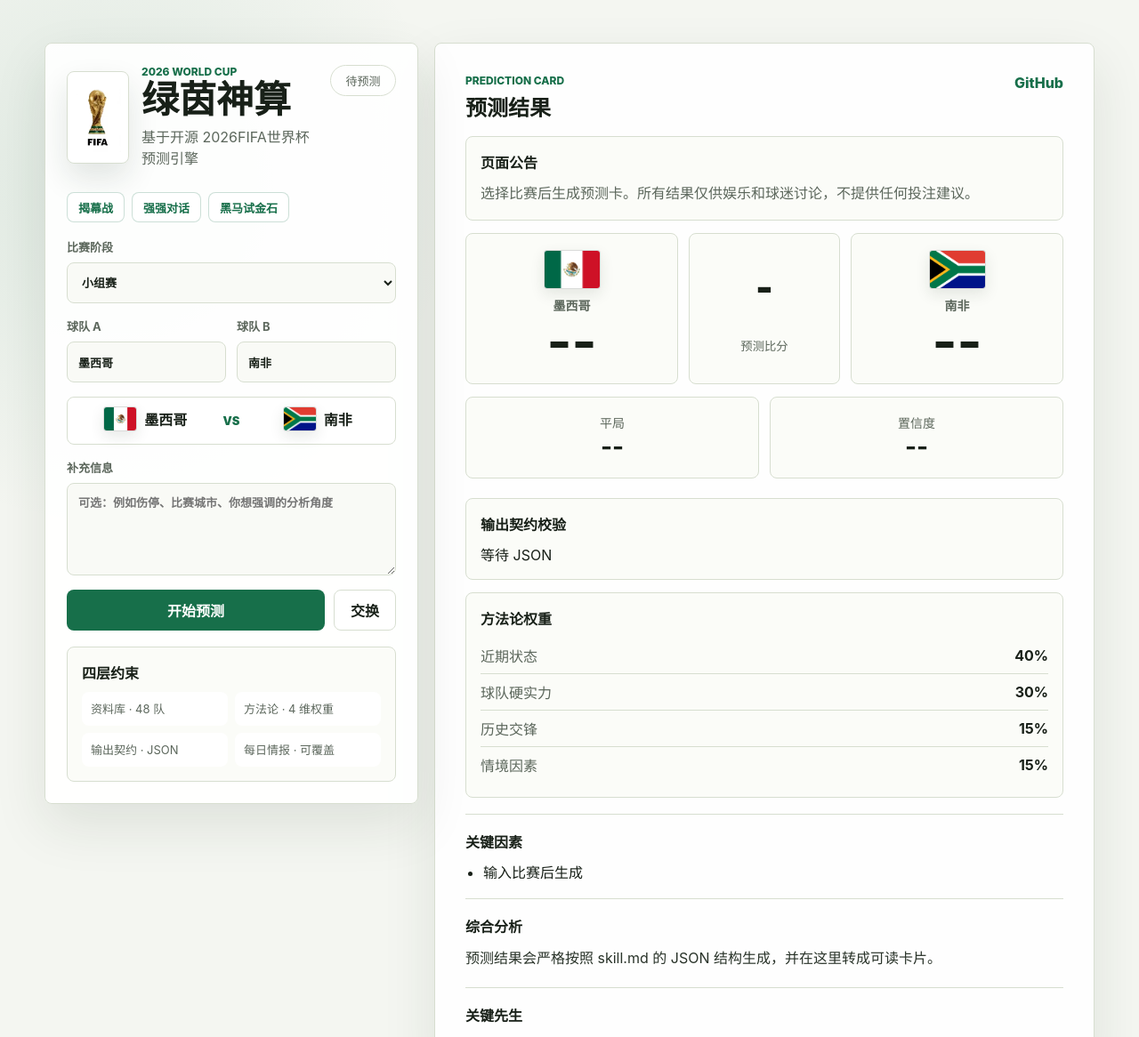
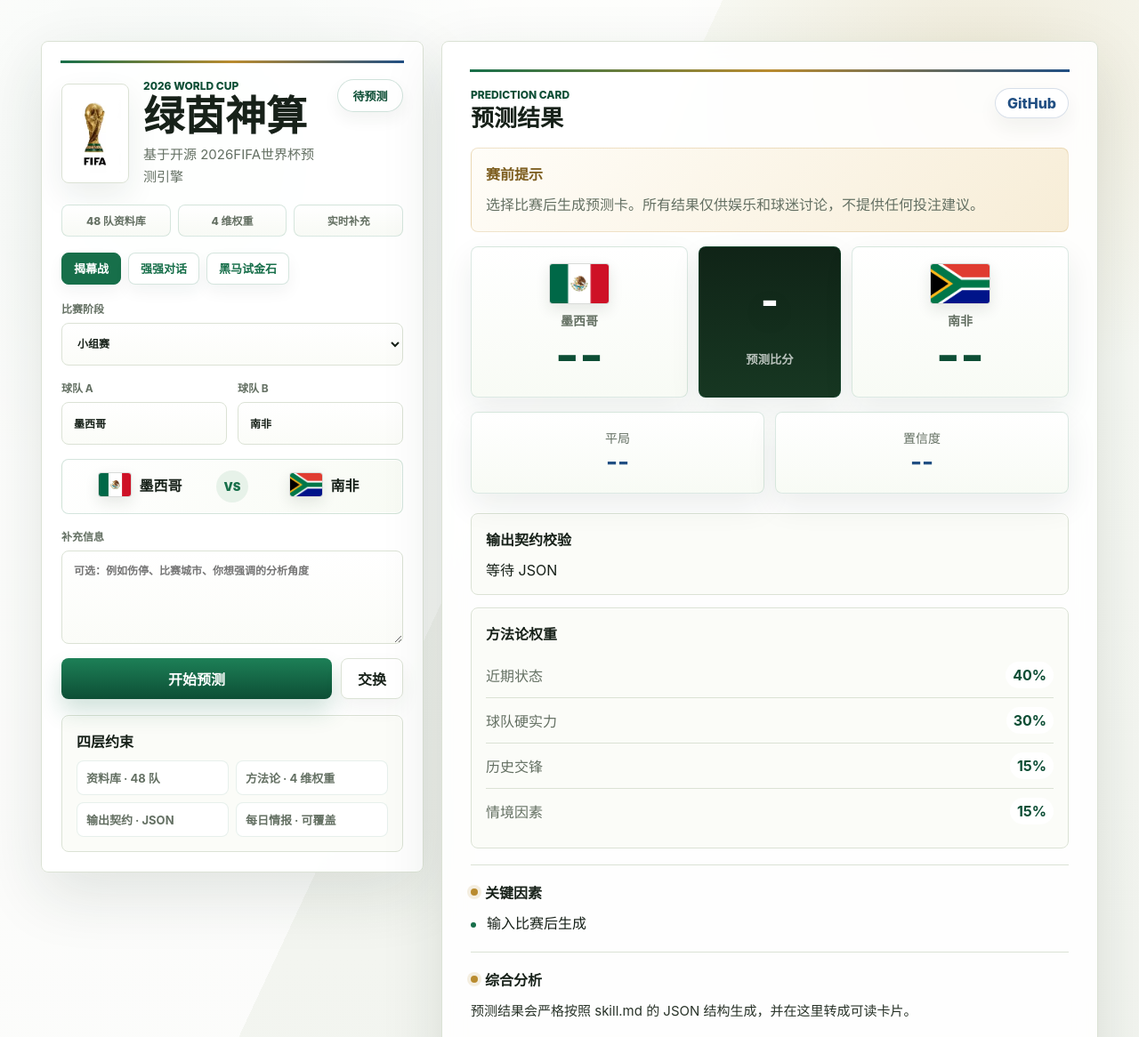
Before and after one commit to 0755pony/world-cup-skill-site, a website: page index.html in a window 1280 px wide. Shown: the top 1166 px of the page at 89% size. Drawn offline with Linux system fonts and the light colour scheme.

Commit message:
Polish prediction page design

```diff
--- a/app.js
+++ b/app.js
@@ -99,6 +99,7 @@ document.querySelectorAll(".chip").forEach((button) => {
     fields.teamA.value = button.dataset.teamA;
     fields.teamB.value = button.dataset.teamB;
     renderLabels();
+    updateQuickMatchState(button);
   });
 });
 
@@ -155,6 +156,18 @@ function renderLabels() {
   setTeamLabel(output.teamALabel, fields.teamA.value || "球队 A");
   setTeamLabel(output.teamBLabel, fields.teamB.value || "球队 B");
   renderSelectedMatch();
+  updateQuickMatchState();
+}
+
+function updateQuickMatchState(activeButton = null) {
+  document.querySelectorAll(".chip").forEach((button) => {
+    const isActive =
+      button === activeButton ||
+      (button.dataset.stage === fields.stage.value &&
+        button.dataset.teamA === fields.teamA.value &&
+        button.dataset.teamB === fields.teamB.value);
+    button.classList.toggle("is-active", isActive);
+  });
 }
 
 function renderResult(data) {
--- a/index.html
+++ b/index.html
@@ -5,7 +5,7 @@
     <meta name="viewport" content="width=device-width, initial-scale=1" />
     <title>绿茵神算</title>
     <link rel="icon" href="/assets/brand/fifa-logo.png" />
-    <link rel="stylesheet" href="/styles.css" />
+    <link rel="stylesheet" href="/styles.css?v=20260614-design" />
   </head>
   <body>
     <main class="app-shell">
@@ -22,6 +22,12 @@
             </div>
             <div class="status" id="status">待预测</div>
           </header>
+
+          <div class="signal-strip" aria-label="预测参数">
+            <span>48 队资料库</span>
+            <span>4 维权重</span>
+            <span>实时补充</span>
+          </div>
 
           <div class="quick-matches" aria-label="快捷比赛">
             <button type="button" class="chip" data-stage="小组赛" data-team-a="墨西哥" data-team-b="南非">揭幕战</button>
@@ -91,7 +97,7 @@
           </div>
 
           <section class="brief-panel">
-            <h2>页面公告</h2>
+            <h2>赛前提示</h2>
             <p id="brief-text">选择比赛后生成预测卡。所有结果仅供娱乐和球迷讨论，不提供任何投注建议。</p>
           </section>
 
@@ -215,6 +221,6 @@
       <option value="加纳"></option>
       <option value="巴拿马"></option>
     </datalist>
-    <script src="/app.js?v=20260614-cleanup" type="module"></script>
+    <script src="/app.js?v=20260614-design" type="module"></script>
   </body>
 </html>
--- a/styles.css
+++ b/styles.css
@@ -1,15 +1,22 @@
 :root {
   color-scheme: light;
-  --bg: #f4f6f1;
-  --ink: #182018;
-  --muted: #5c675c;
-  --line: #d7ded0;
+  --bg: #f3f5f0;
+  --ink: #172119;
+  --muted: #647063;
+  --soft: #879180;
+  --line: #dbe2d5;
   --panel: #ffffff;
-  --field: #f9faf6;
+  --field: #fbfcf8;
   --accent: #176f4a;
-  --accent-strong: #0e5538;
+  --accent-strong: #0d4e35;
+  --accent-soft: #e7f2e9;
+  --gold: #b98b2f;
+  --gold-soft: #f7edd7;
+  --blue: #214f83;
   --warn: #9a3b1f;
-  font-family: Inter, ui-sans-serif, system-ui, -apple-system, BlinkMacSystemFont, "Segoe UI", sans-serif;
+  --shadow: 0 24px 70px rgba(28, 48, 32, 0.12);
+  --shadow-soft: 0 14px 34px rgba(28, 48, 32, 0.08);
+  font-family: "PingFang SC", "Microsoft YaHei", Inter, ui-sans-serif, system-ui, -apple-system, BlinkMacSystemFont, "Segoe UI", sans-serif;
 }
 
 * {
@@ -19,8 +26,13 @@
 body {
   margin: 0;
   min-height: 100vh;
-  background: radial-gradient(circle at 10% 10%, rgba(23, 111, 74, 0.10), transparent 24rem), var(--bg);
+  background:
+    linear-gradient(115deg, rgba(255, 255, 255, 0.72) 0 35%, transparent 35%),
+    radial-gradient(circle at 16% 8%, rgba(23, 111, 74, 0.13), transparent 24rem),
+    radial-gradient(circle at 86% 4%, rgba(185, 139, 47, 0.14), transparent 22rem),
+    linear-gradient(180deg, #f8faf5 0%, var(--bg) 48%, #edf2ec 100%);
   color: var(--ink);
+  text-rendering: optimizeLegibility;
 }
 
 button,
@@ -32,34 +44,47 @@ textarea {
 
 .app-shell {
   min-height: 100vh;
-  padding: clamp(18px, 4vw, 48px);
+  padding: clamp(18px, 4vw, 46px);
 }
 
 .workspace {
-  width: min(1180px, 100%);
+  width: min(1240px, 100%);
   margin: 0 auto;
   display: grid;
-  grid-template-columns: minmax(320px, 420px) minmax(0, 1fr);
-  gap: 18px;
+  grid-template-columns: minmax(330px, 430px) minmax(0, 1fr);
+  gap: 20px;
   align-items: start;
 }
 
 .match-panel,
 .result-panel {
-  background: rgba(255, 255, 255, 0.92);
+  background: rgba(255, 255, 255, 0.88);
   border: 1px solid var(--line);
   border-radius: 8px;
-  box-shadow: 0 24px 60px rgba(28, 48, 32, 0.10);
+  box-shadow: var(--shadow);
+  backdrop-filter: blur(12px);
 }
 
 .match-panel {
   position: sticky;
   top: 24px;
-  padding: 24px;
+  padding: 22px;
+  overflow: hidden;
+}
+
+.match-panel::before,
+.result-panel::before,
+.groups-panel::before {
+  content: "";
+  display: block;
+  height: 3px;
+  margin: -1px -1px 18px;
+  background: linear-gradient(90deg, var(--accent), var(--gold), var(--blue));
 }
 
 .result-panel {
-  padding: clamp(20px, 4vw, 34px);
+  padding: clamp(20px, 4vw, 32px);
+  overflow: hidden;
 }
 
 .topbar {
@@ -67,30 +92,30 @@ textarea {
   align-items: start;
   justify-content: space-between;
   gap: 16px;
-  margin-bottom: 26px;
+  margin-bottom: 18px;
 }
 
 .brand-lockup {
   display: grid;
-  grid-template-columns: 70px minmax(0, 1fr);
-  gap: 14px;
+  grid-template-columns: 76px minmax(0, 1fr);
+  gap: 16px;
   align-items: center;
 }
 
 .brand-logo {
-  width: 70px;
-  height: 104px;
+  width: 76px;
+  height: 112px;
   object-fit: contain;
   border-radius: 8px;
   background: #ffffff;
   border: 1px solid var(--line);
   padding: 8px;
-  box-shadow: 0 16px 34px rgba(28, 48, 32, 0.12);
+  box-shadow: var(--shadow-soft);
 }
 
 .eyebrow {
   margin: 0 0 4px;
-  color: var(--accent);
+  color: var(--accent-strong);
   font-size: 12px;
   font-weight: 800;
   letter-spacing: 0;
@@ -105,17 +130,18 @@ p {
 
 h1 {
   margin-bottom: 0;
-  font-size: clamp(32px, 4vw, 42px);
-  line-height: 0.96;
+  font-size: clamp(34px, 4vw, 46px);
+  line-height: 0.98;
   letter-spacing: 0;
   white-space: nowrap;
 }
 
 .subtitle {
   max-width: 290px;
-  margin: 10px 0 0;
+  margin: 9px 0 0;
   color: var(--muted);
-  line-height: 1.5;
+  line-height: 1.65;
+  font-size: 15px;
 }
 
 h2 {
@@ -126,23 +152,47 @@ h2 {
 .status {
   flex: 0 0 auto;
   min-width: 74px;
-  border: 1px solid var(--line);
+  border: 1px solid rgba(23, 111, 74, 0.20);
   border-radius: 999px;
-  padding: 7px 10px;
-  color: var(--muted);
+  background: #ffffff;
+  padding: 8px 11px;
+  color: var(--accent-strong);
   font-size: 13px;
+  font-weight: 800;
   text-align: center;
   white-space: nowrap;
+  box-shadow: 0 8px 18px rgba(28, 48, 32, 0.06);
 }
 
 .status.busy {
   color: var(--accent);
   border-color: rgba(23, 111, 74, 0.38);
+  background: var(--accent-soft);
 }
 
 .status.error {
   color: var(--warn);
   border-color: rgba(154, 59, 31, 0.42);
+  background: #fff5ef;
+}
+
+.signal-strip {
+  display: grid;
+  grid-template-columns: repeat(3, minmax(0, 1fr));
+  gap: 8px;
+  margin-bottom: 18px;
+}
+
+.signal-strip span {
+  min-height: 36px;
+  border: 1px solid rgba(23, 111, 74, 0.16);
+  border-radius: 8px;
+  background: linear-gradient(180deg, #ffffff, #f8faf5);
+  color: var(--muted);
+  display: grid;
+  place-items: center;
+  font-size: 12px;
+  font-weight: 800;
 }
 
 .controls {
@@ -158,24 +208,34 @@ h2 {
 }
 
 .chip {
-  min-height: 34px;
-  border: 1px solid rgba(23, 111, 74, 0.22);
+  min-height: 36px;
+  border: 1px solid rgba(23, 111, 74, 0.18);
   background: #ffffff;
   color: var(--accent);
-  padding: 0 12px;
+  padding: 0 13px;
   font-size: 13px;
+  box-shadow: 0 8px 18px rgba(28, 48, 32, 0.05);
+  transition: transform 150ms ease, border-color 150ms ease, background 150ms ease, box-shadow 150ms ease;
 }
 
 .chip:hover {
-  background: #eef7ef;
+  background: var(--accent-soft);
   color: var(--accent-strong);
+  transform: translateY(-1px);
+  box-shadow: 0 12px 24px rgba(28, 48, 32, 0.08);
+}
+
+.chip.is-active {
+  background: var(--accent);
+  border-color: var(--accent);
+  color: #ffffff;
 }
 
 label {
   display: grid;
   gap: 8px;
   color: var(--muted);
-  font-size: 13px;
+  font-size: 12px;
   font-weight: 700;
 }
 
@@ -183,25 +243,31 @@ input,
 select,
 textarea {
   width: 100%;
-  min-height: 46px;
+  min-height: 48px;
   border: 1px solid var(--line);
   border-radius: 8px;
-  background: var(--field);
+  background: linear-gradient(180deg, #ffffff, var(--field));
   color: var(--ink);
-  padding: 11px 12px;
+  padding: 12px 13px;
   outline: none;
+  font-weight: 700;
+  box-shadow: inset 0 1px 0 rgba(255, 255, 255, 0.85);
+  transition: border-color 150ms ease, box-shadow 150ms ease, background 150ms ease;
 }
 
 textarea {
   min-height: 104px;
   resize: vertical;
+  font-weight: 600;
+  line-height: 1.65;
 }
 
 input:focus,
 select:focus,
 textarea:focus {
   border-color: var(--accent);
-  box-shadow: 0 0 0 3px rgba(23, 111, 74, 0.12);
+  background: #ffffff;
+  box-shadow: 0 0 0 3px rgba(23, 111, 74, 0.12), 0 10px 24px rgba(28, 48, 32, 0.06);
 }
 
 .team-grid {
@@ -215,16 +281,23 @@ textarea:focus {
   grid-template-columns: minmax(0, 1fr) auto minmax(0, 1fr);
   align-items: center;
   gap: 10px;
-  border: 1px solid var(--line);
+  border: 1px solid rgba(23, 111, 74, 0.18);
   border-radius: 8px;
-  background: #ffffff;
-  padding: 10px;
+  background: linear-gradient(135deg, #ffffff, #f8fbf4);
+  padding: 12px;
+  box-shadow: inset 0 0 0 1px rgba(255, 255, 255, 0.72);
 }
 
 .match-preview > span {
   color: var(--accent);
   font-weight: 900;
   font-size: 13px;
+  min-width: 36px;
+  height: 36px;
+  border-radius: 999px;
+  background: var(--accent-soft);
+  display: grid;
+  place-items: center;
 }
 
 .actions {
@@ -237,30 +310,37 @@ button {
   min-height: 46px;
   border: 0;
   border-radius: 8px;
-  background: var(--accent);
+  background: linear-gradient(180deg, #1d8057, var(--accent-strong));
   color: #ffffff;
   padding: 0 18px;
   font-weight: 800;
   cursor: pointer;
+  box-shadow: 0 14px 26px rgba(23, 111, 74, 0.20);
+  transition: transform 150ms ease, box-shadow 150ms ease, background 150ms ease, opacity 150ms ease;
 }
 
 button:hover {
-  background: var(--accent-strong);
+  background: linear-gradient(180deg, #218c60, #0b4a32);
+  transform: translateY(-1px);
+  box-shadow: 0 18px 32px rgba(23, 111, 74, 0.24);
 }
 
 button:disabled {
   cursor: wait;
   opacity: 0.68;
+  transform: none;
 }
 
 button.secondary {
   border: 1px solid var(--line);
   background: #ffffff;
   color: var(--ink);
+  box-shadow: 0 10px 22px rgba(28, 48, 32, 0.06);
 }
 
 button.secondary:hover {
   background: #eef3ea;
+  box-shadow: 0 12px 24px rgba(28, 48, 32, 0.08);
 }
 
 .method-card,
@@ -269,12 +349,13 @@ button.secondary:hover {
 .groups-panel {
   border: 1px solid var(--line);
   border-radius: 8px;
-  background: #fbfcf8;
+  background: rgba(251, 252, 248, 0.88);
 }
 
 .method-card {
   margin-top: 18px;
   padding: 16px;
+  box-shadow: inset 0 1px 0 rgba(255, 255, 255, 0.74);
 }
 
 .method-grid {
@@ -287,9 +368,11 @@ button.secondary:hover {
   min-height: 38px;
   border-radius: 8px;
   background: #ffffff;
+  border: 1px solid rgba(23, 111, 74, 0.10);
   padding: 9px 10px;
   color: var(--muted);
   font-size: 13px;
+  font-weight: 700;
 }
 
 .result-header {
@@ -297,26 +380,39 @@ button.secondary:hover {
   align-items: start;
   justify-content: space-between;
   gap: 16px;
-  margin-bottom: 16px;
+  margin-bottom: 18px;
 }
 
 .result-header h2 {
   margin: 0;
-  font-size: 24px;
+  font-size: 26px;
+  line-height: 1.15;
 }
 
 .result-header a {
-  color: var(--accent);
+  min-height: 34px;
+  border: 1px solid rgba(33, 79, 131, 0.18);
+  border-radius: 999px;
+  background: #ffffff;
+  color: var(--blue);
+  display: inline-flex;
+  align-items: center;
+  padding: 0 13px;
   font-weight: 800;
   text-decoration: none;
+  box-shadow: 0 10px 22px rgba(28, 48, 32, 0.06);
 }
 
 .brief-panel {
-  border: 1px solid var(--line);
+  border: 1px solid rgba(185, 139, 47, 0.22);
   border-radius: 8px;
-  background: #fbfcf8;
+  background: linear-gradient(135deg, #fffdf8, var(--gold-soft));
   padding: 16px;
-  margin-bottom: 14px;
+  margin-bottom: 16px;
+}
+
+.brief-panel h2 {
+  color: #7d5e1f;
 }
 
 .brief-panel p {
@@ -327,22 +423,23 @@ button.secondary:hover {
 
 .scoreline {
   display: grid;
-  grid-template-columns: minmax(0, 1fr) 170px minmax(0, 1fr);
+  grid-template-columns: minmax(0, 1fr) 160px minmax(0, 1fr);
   gap: 12px;
   align-items: stretch;
-  margin-bottom: 14px;
+  margin-bottom: 16px;
 }
 
 .scoreline > div,
 .metrics > div {
-  min-height: 120px;
-  border: 1px solid var(--line);
+  min-height: 122px;
+  border: 1px solid rgba(23, 111, 74, 0.15);
   border-radius: 8px;
-  background: #fbfcf8;
+  background: linear-gradient(180deg, #ffffff, #f8fbf5);
   padding: 18px;
   display: grid;
   place-items: center;
   text-align: center;
+  box-shadow: var(--shadow-soft);
 }
 
 .scoreline span,
@@ -378,8 +475,8 @@ button.secondary:hover {
 }
 
 .team-badge.stacked .flag {
-  width: 64px;
-  height: 44px;
+  width: 68px;
+  height: 46px;
 }
 
 .team-badge.compact {
@@ -397,22 +494,27 @@ button.secondary:hover {
 
 .scoreline strong {
   display: block;
-  font-size: clamp(34px, 7vw, 60px);
+  color: var(--accent-strong);
+  font-size: clamp(34px, 7vw, 58px);
   line-height: 1;
 }
 
 .score {
   color: var(--accent);
+  background: linear-gradient(180deg, #102417, #173722) !important;
+  border-color: rgba(23, 111, 74, 0.28) !important;
 }
 
 .score #predicted-score {
-  color: var(--ink);
+  color: #ffffff;
   font-size: clamp(30px, 5vw, 42px);
   font-weight: 900;
+  text-shadow: 0 10px 24px rgba(0, 0, 0, 0.22);
 }
 
 .score small {
-  color: var(--muted);
+  color: rgba(255, 255, 255, 0.70);
+  font-weight: 800;
 }
 
 .metrics {
@@ -427,6 +529,7 @@ button.secondary:hover {
 }
 
 .metrics strong {
+  color: var(--blue);
   font-size: 28px;
 }
 
@@ -434,6 +537,7 @@ button.secondary:hover {
 .weights-panel {
   padding: 16px;
   margin-top: 14px;
+  box-shadow: inset 0 1px 0 rgba(255, 255, 255, 0.74);
 }
 
 .contract-checks {
@@ -444,18 +548,21 @@ button.secondary:hover {
 
 .check {
   border-radius: 999px;
-  padding: 7px 10px;
+  padding: 8px 11px;
   font-size: 13px;
   font-weight: 800;
+  border: 1px solid transparent;
 }
 
 .check.ok {
   background: rgba(23, 111, 74, 0.12);
+  border-color: rgba(23, 111, 74, 0.16);
   color: var(--accent-strong);
 }
 
 .check.warn {
   background: rgba(154, 59, 31, 0.12);
+  border-color: rgba(154, 59, 31, 0.16);
   color: var(--warn);
 }
 
@@ -464,7 +571,7 @@ button.secondary:hover {
   grid-template-columns: 1fr auto;
   gap: 12px;
   align-items: center;
-  padding: 8px 0;
+  padding: 10px 0;
   border-top: 1px solid var(--line);
 }
 
@@ -476,15 +583,57 @@ button.secondary:hover {
   color: var(--muted);
 }
 
+.weight-row strong {
+  min-width: 48px;
+  border-radius: 999px;
+  background: #ffffff;
+  color: var(--accent-strong);
+  padding: 5px 8px;
+  text-align: center;
+}
+
 .content-block {
   border-top: 1px solid var(--line);
   padding-top: 18px;
   margin-top: 18px;
 }
 
+.content-block h2 {
+  display: flex;
+  align-items: center;
+  gap: 8px;
+}
+
+.content-block h2::before {
+  content: "";
+  width: 8px;
+  height: 8px;
+  border-radius: 999px;
+  background: var(--gold);
+  box-shadow: 0 0 0 4px rgba(185, 139, 47, 0.14);
+}
+
 ul {
   margin: 0;
-  padding-left: 20px;
+  padding-left: 0;
+  list-style: none;
+}
+
+li {
+  position: relative;
+  padding-left: 18px;
+  line-height: 1.7;
+}
+
+li::before {
+  content: "";
+  position: absolute;
+  left: 0;
+  top: 0.75em;
+  width: 6px;
+  height: 6px;
+  border-radius: 999px;
+  background: var(--accent);
 }
 
 li + li {
@@ -493,7 +642,8 @@ li + li {
 
 #analysis {
   color: #293329;
-  line-height: 1.8;
+  line-height: 1.9;
+  font-size: 15px;
 }
 
 .players {
@@ -503,44 +653,68 @@ li + li {
 }
 
 .player {
-  border: 1px solid var(--line);
+  border: 1px solid rgba(23, 111, 74, 0.14);
   border-radius: 8px;
   padding: 14px;
-  background: #fbfcf8;
+  background: linear-gradient(180deg, #ffffff, #f8fbf5);
+  box-shadow: var(--shadow-soft);
 }
 
 .player strong {
   display: block;
   margin-bottom: 4px;
+  color: var(--accent-strong);
 }
 
 .player span {
   color: var(--muted);
   font-size: 13px;
+  line-height: 1.65;
 }
 
 .groups-panel {
   grid-column: 2 / 3;
   padding: clamp(20px, 4vw, 28px);
+  overflow: hidden;
+  box-shadow: var(--shadow);
 }
 
 .groups-grid {
   display: grid;
   grid-template-columns: repeat(4, minmax(0, 1fr));
-  gap: 10px;
+  gap: 12px;
   margin-top: 14px;
 }
 
 .group-card {
   min-height: 104px;
-  border: 1px solid var(--line);
+  border: 1px solid rgba(23, 111, 74, 0.14);
   border-radius: 8px;
-  background: #ffffff;
+  background: rgba(255, 255, 255, 0.86);
   padding: 14px;
+  box-shadow: 0 10px 24px rgba(28, 48, 32, 0.06);
+  transition: transform 150ms ease, box-shadow 150ms ease, border-color 150ms ease;
+}
+
+.group-card:hover {
+  border-color: rgba(23, 111, 74, 0.28);
+  transform: translateY(-2px);
+  box-shadow: 0 16px 30px rgba(28, 48, 32, 0.10);
 }
 
 .group-card strong {
   color: var(--accent);
+  display: inline-flex;
+  align-items: center;
+  gap: 8px;
+}
+
+.group-card strong::after {
+  content: "";
+  width: 28px;
+  height: 2px;
+  border-radius: 999px;
+  background: var(--gold);
 }
 
 .group-team-list {
@@ -553,8 +727,9 @@ li + li {
   min-width: 0;
   width: 100%;
   border-radius: 8px;
-  background: #fbfcf8;
-  padding: 7px 8px;
+  background: linear-gradient(180deg, #ffffff, #f8faf5);
+  border: 1px solid rgba(23, 111, 74, 0.08);
+  padding: 8px;
   color: var(--muted);
   font-size: 14px;
 }
@@ -580,6 +755,12 @@ li + li {
   .groups-grid {
     grid-template-columns: 1fr 1fr;
   }
+
+  .match-panel,
+  .result-panel,
+  .groups-panel {
+    backdrop-filter: none;
+  }
 }
 
 @media (max-width: 620px) {
@@ -592,19 +773,34 @@ li + li {
   }
 
   .brand-lockup {
-    grid-template-columns: 56px minmax(0, 1fr);
+    grid-template-columns: 58px minmax(0, 1fr);
   }
 
   .brand-logo {
-    width: 56px;
-    height: 84px;
+    width: 58px;
+    height: 86px;
+  }
+
+  h1 {
+    font-size: 32px;
+  }
+
+  .subtitle {
+    font-size: 14px;
+  }
+
+  .signal-strip {
+    grid-template-columns: 1fr;
   }
 
   .team-grid,
-  .match-preview,
   .players,
   .metrics,
   .scoreline {
+    grid-template-columns: 1fr;
+  }
+
+  .match-preview {
     grid-template-columns: 1fr;
   }
 
```
